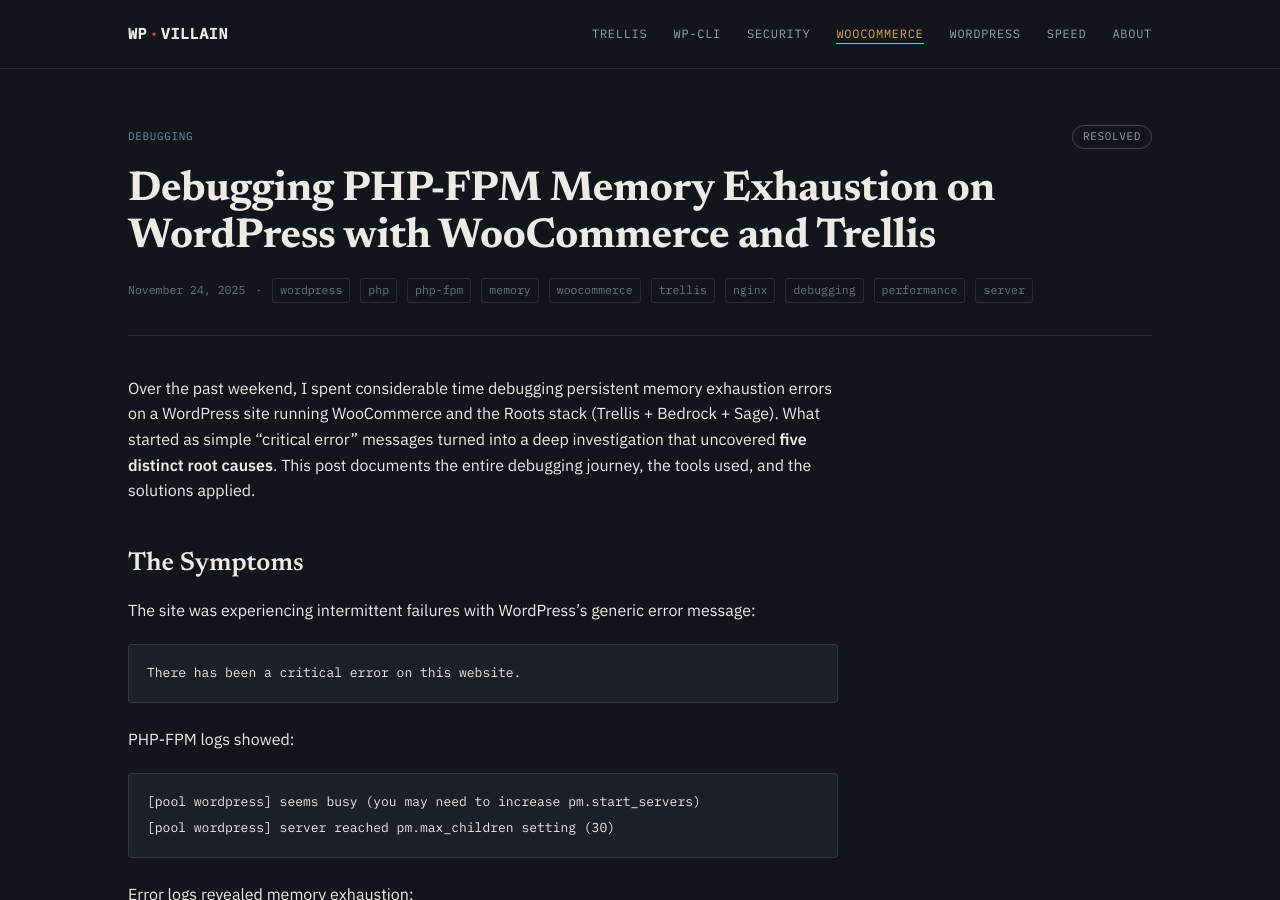
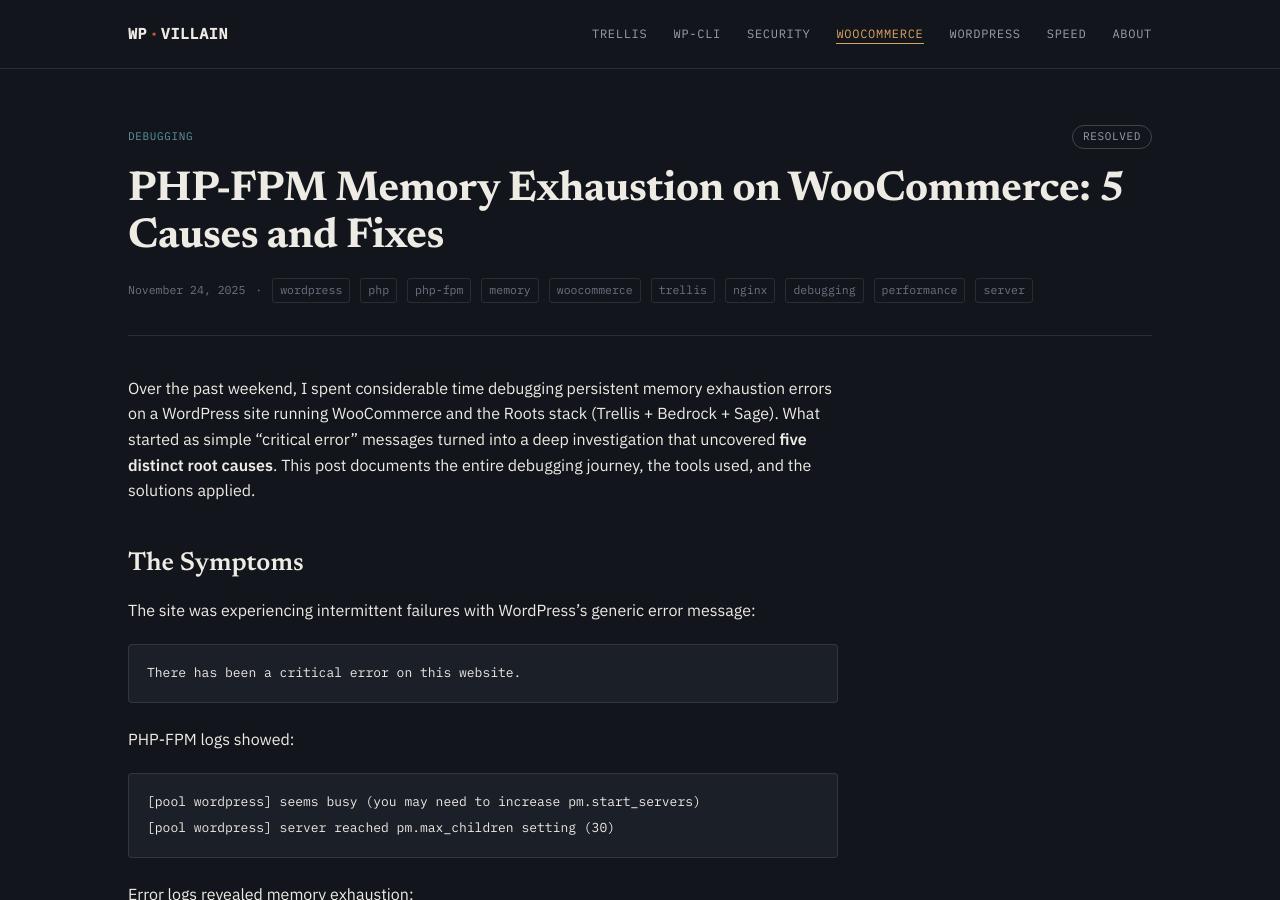
Before and after one commit to wpvillain/wpvillain.github.io, a Jekyll site: the page built from _posts/2025-11-24-debugging-php-fpm-memory-exhaustion-wordpress-woocommerce-trellis.markdown, in a window 1280 px wide and 900 px high. Built offline with Jekyll 4.4.1, drawn with Linux system fonts in a browser that asks for light colours.

Commit message:
posts: sharper PHP-FPM title and meta description

```diff
--- a/_posts/2025-11-24-debugging-php-fpm-memory-exhaustion-wordpress-woocommerce-trellis.markdown
+++ b/_posts/2025-11-24-debugging-php-fpm-memory-exhaustion-wordpress-woocommerce-trellis.markdown
@@ -1,6 +1,7 @@
 ---
 layout: post
-title: "Debugging PHP-FPM Memory Exhaustion on WordPress with WooCommerce and Trellis"
+title: "PHP-FPM Memory Exhaustion on WooCommerce: 5 Causes and Fixes"
+description: "WooCommerce on Trellis kept throwing critical errors. The 5 causes: a 40M memory limit, PHP-FPM worker bloat, Action Scheduler, autoload bloat and XMLRPC."
 date: 2025-11-24 10:00:00 +0700
 categories: wordpress php-fpm trellis woocommerce performance
 tags: [wordpress, php, php-fpm, memory, woocommerce, trellis, nginx, debugging, performance, server]
```
